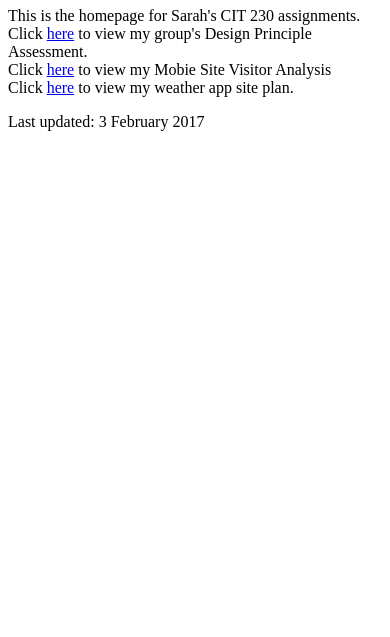
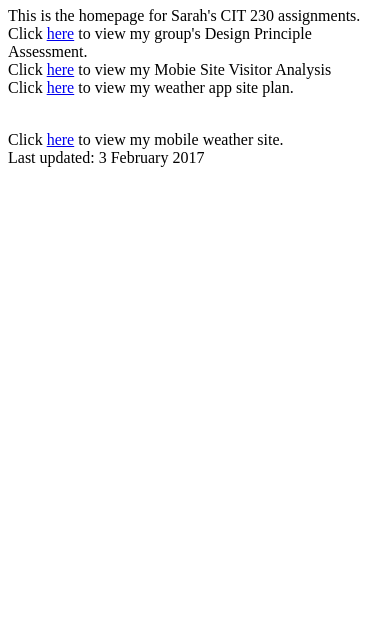
Before and after one commit to sarahkbarrett/sarahkbarrett.github.io, a plain HTML site: page index.html in a window 390 px wide. Shown: the part 207-844 px from the top of the page. Drawn offline with Linux system fonts and the light colour scheme.

Commit message:
added mobile page link

```diff
--- a/index.html
+++ b/index.html
@@ -24,7 +24,8 @@
 
             Click <a href=" https://haileybeaz.github.io/homework/designprinciples.html ">here</a> to view my group's Design Principle Assessment.<br>
             Click <a href="https://sarahkbarrett.github.io/mobilesitevisitoranalysis.html">here</a> to view my Mobie Site Visitor Analysis<br>
-                Click <a href="https://sarahkbarrett.github.io/siteplan.html">here</a> to view my weather app site plan.</p>
+                Click <a href="https://sarahkbarrett.github.io/siteplan.html">here</a> to view my weather app site plan.</p><br>
+            Click <a href="https://sarahkbarrett.github.io/weatherwebpage.html">here</a> to view my mobile weather site.
 
             </main>
         <footer>Last updated: 3 February 2017
```
